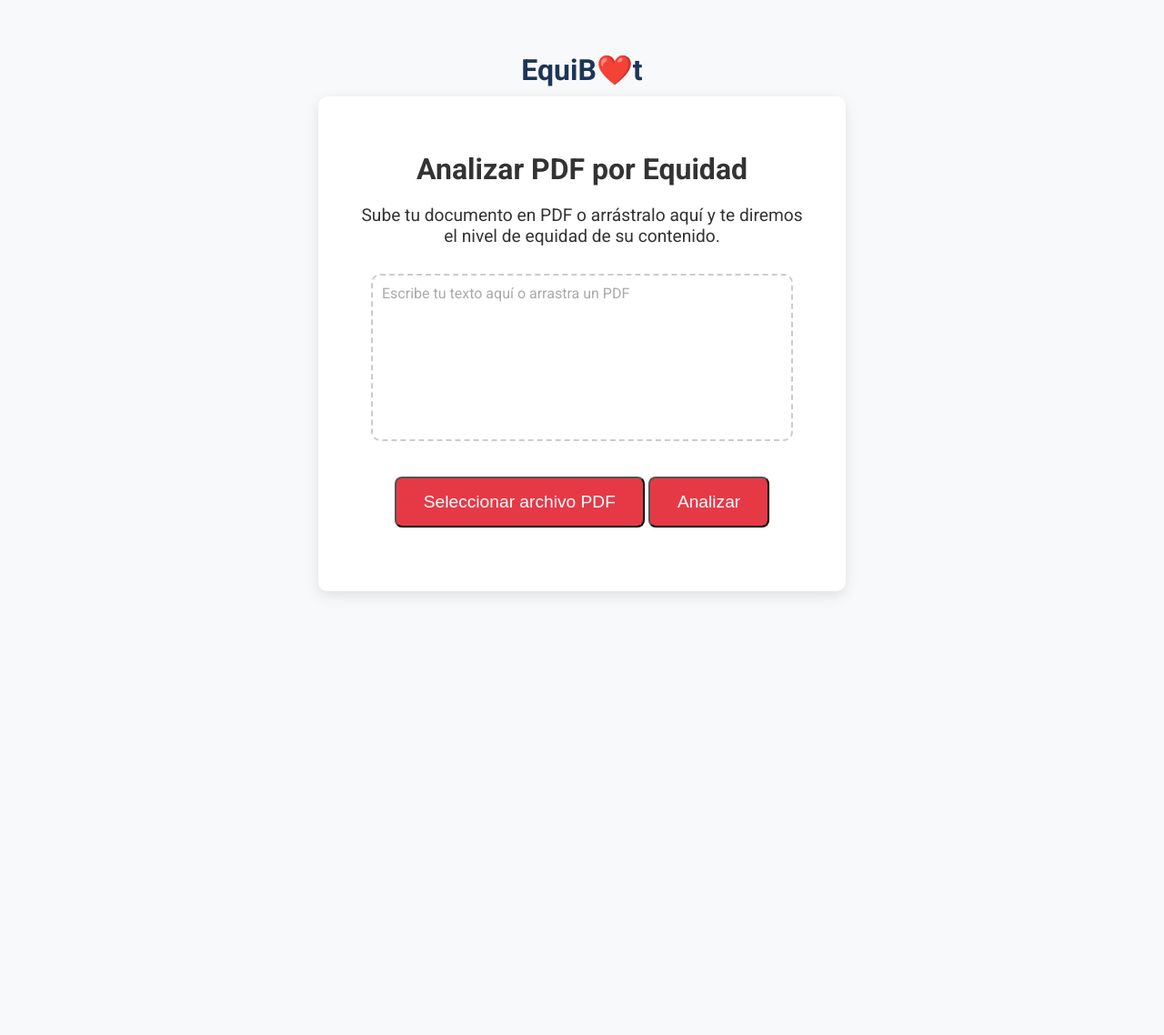
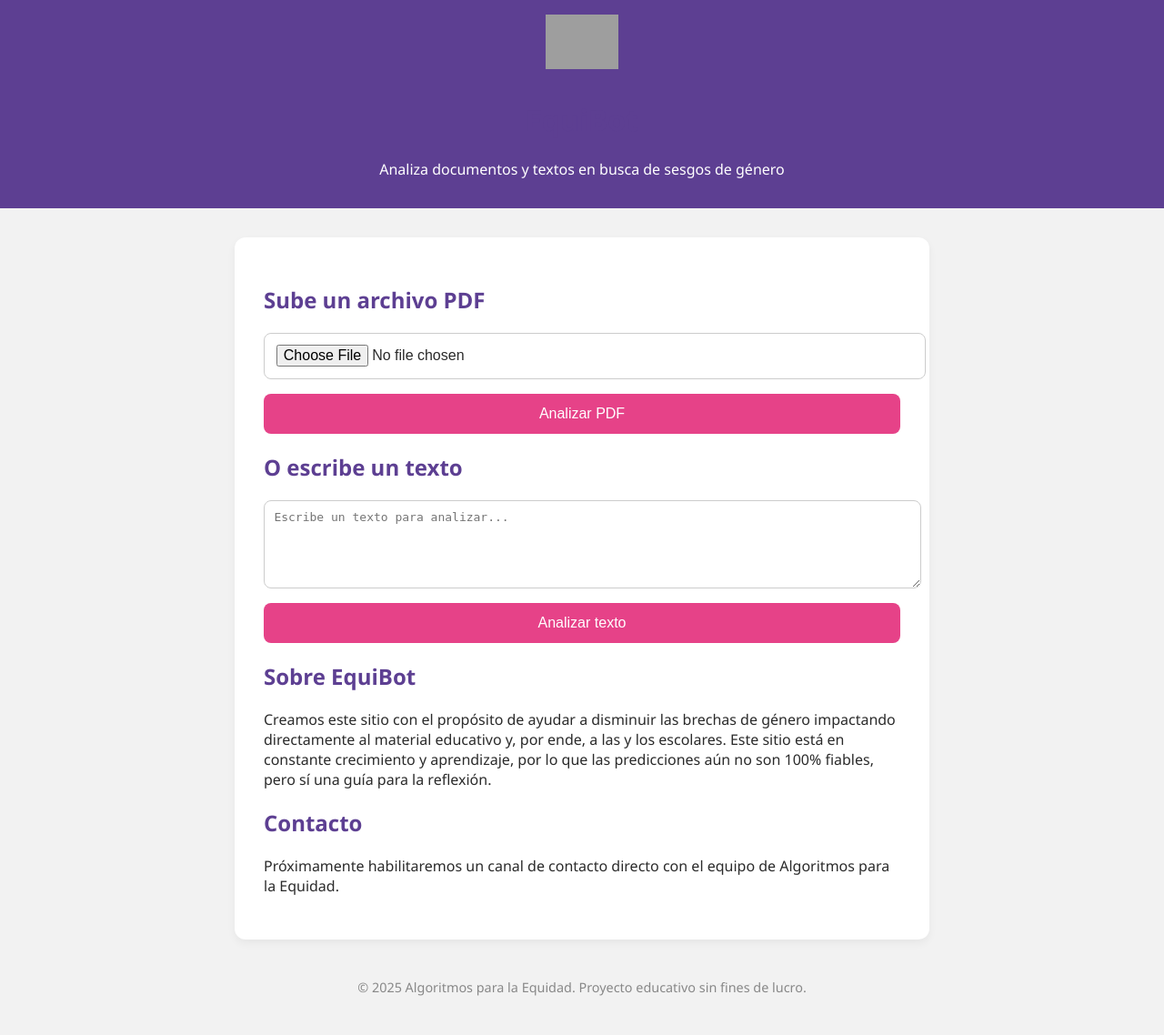
Before and after one commit to constanza-belen/EquiBot, a Flask app: page / in a window 1280 px wide. Shown: the whole page at 91% size. Before the commit the page ends 655 px from the top, so only its background shows below. Run offline with Flask 3, Linux system fonts and the light colour scheme; grey boxes are pictures that could not be loaded.

Commit message:
Update index.html

```diff
--- a/templates/index.html
+++ b/templates/index.html
@@ -1,217 +1,143 @@
 <!DOCTYPE html>
 <html lang="es">
 <head>
-  <meta charset="UTF-8" />
-  <meta name="viewport" content="width=device-width, initial-scale=1.0" />
-  <title>EquiB❤️t - Analizador de Equidad</title>
-  <link href="https://fonts.googleapis.com/css2?family=Roboto:wght@400;700&display=swap" rel="stylesheet">
+  <meta charset="UTF-8">
+  <meta name="viewport" content="width=device-width, initial-scale=1.0">
+  <title>EquiBot - Análisis de Sesgo de Género</title>
   <style>
     body {
-      font-family: 'Roboto', sans-serif;
+      font-family: 'Segoe UI', sans-serif;
+      margin: 0;
+      background: #f2f2f2;
+      color: #2B2B2B;
+    }
+    header {
+      background-color: #5D3F92;
+      padding: 1em;
       text-align: center;
-      padding: 50px;
-      background-color: #f8f9fa;
-      color: #333;
+      color: white;
     }
-
-    .logo {
-      font-size: 2em;
+    header img {
+      max-height: 60px;
+      margin-bottom: 0.5em;
+    }
+    .container {
+      max-width: 700px;
+      margin: 2em auto;
+      background: white;
+      padding: 2em;
+      border-radius: 12px;
+      box-shadow: 0 4px 10px rgba(0,0,0,0.05);
+    }
+    h1, h2 {
+      color: #5D3F92;
+    }
+    input[type="file"], textarea, button {
+      display: block;
+      width: 100%;
+      margin: 1em 0;
+      padding: 0.8em;
+      border-radius: 8px;
+      border: 1px solid #ccc;
+      font-size: 1em;
+    }
+    button {
+      background-color: #E64288;
+      color: white;
+      border: none;
+      cursor: pointer;
+    }
+    button:hover {
+      background-color: #d03677;
+    }
+    .resultado {
+      margin-top: 1em;
       font-weight: bold;
-      color: #1d3557;
-      margin-bottom: 10px;
+      font-size: 1.1em;
     }
-
-    .logo span {
-      color: #e63946;
-    }
-
-    h1 {
-      font-size: 2em;
-      margin-bottom: 10px;
-    }
-
-    p {
-      font-size: 1.2em;
-      margin-bottom: 30px;
-    }
-
-    .upload-box {
-      display: inline-block;
-      background-color: white;
-      padding: 40px;
-      border-radius: 10px;
-      box-shadow: 0 5px 15px rgba(0,0,0,0.1);
-      max-width: 500px;
-      margin: auto;
-    }
-
-    input[type="file"] {
-      display: none;
-    }
-
-    .upload-label {
-      display: inline-block;
-      background-color: #e63946;
-      color: white;
-      font-size: 1.2em;
-      padding: 15px 30px;
-      border-radius: 8px;
-      cursor: pointer;
-      transition: background-color 0.3s;
-      margin-top: 10px;
-    }
-
-    .upload-label:hover {
-      background-color: #d62828;
-    }
-
-    #nombre-archivo {
-      margin-top: 10px;
-      font-style: italic;
-      color: #555;
-    }
-
-    #resultado {
-      margin-top: 30px;
-      font-size: 1.3em;
-      font-weight: bold;
-      color: #1d3557;
-    }
-
-    .drop-zone {
-      border: 2px dashed #ccc;
-      padding: 30px;
-      border-radius: 10px;
-      margin-top: 20px;
-      color: #333;
-      background: #fff;
-      min-height: 120px;
-      max-width: 400px;
-      margin: auto;
-      text-align: left;
-      overflow: auto;
-      outline: none;
-    }
-
-    .drop-zone.dragover {
-      border-color: #e63946;
-      color: #e63946;
-      background-color: #fff0f0;
+    footer {
+      text-align: center;
+      font-size: 0.9em;
+      margin: 3em auto;
+      color: #888;
     }
   </style>
 </head>
 <body>
-  <div class="logo">EquiB<span>❤️</span>t</div>
+  <header>
+    <img src="Logotipo 3.png" alt="Logo EquiBot">
+    <h1>EquiBot</h1>
+    <p>Analiza documentos y textos en busca de sesgos de género</p>
+  </header>
 
-  <div class="upload-box">
-    <h1>Analizar PDF por Equidad</h1>
-    <p>Sube tu documento en PDF o arrástralo aquí y te diremos el nivel de equidad de su contenido.</p>
+  <div class="container">
+    <h2>Sube un archivo PDF</h2>
+    <input type="file" id="archivo">
+    <button onclick="enviarPDF()">Analizar PDF</button>
 
-    <form id="formulario">
-      <div class="drop-zone" id="drop-zone" contenteditable="true" style="min-height:120px;max-width:400px;margin:auto;text-align:left;overflow:auto;background:#fff;position:relative;">
-        <span id="drop-zone-placeholder" style="color:#aaa;position:absolute;pointer-events:none;left:10px;top:10px;">Escribe tu texto aquí o arrastra un PDF</span>
-      </div>
-      <input type="file" id="pdf" accept="application/pdf" style="display:none;" />
-      <br>
-      <button type="button" class="upload-label" id="boton-subir" style="margin-top:10px;">Seleccionar archivo PDF</button>
-      <button class="upload-label" type="submit" style="margin-top:20px;">Analizar</button>
-    </form>
-    <p id="resultado"></p>
+    <h2>O escribe un texto</h2>
+    <textarea id="texto" rows="5" placeholder="Escribe un texto para analizar..." ></textarea>
+    <button onclick="analizarTexto()">Analizar texto</button>
+
+    <div class="resultado" id="resultado"></div>
+
+    <h2>Sobre EquiBot</h2>
+    <p>
+      Creamos este sitio con el propósito de ayudar a disminuir las brechas de género impactando directamente al material educativo y, por ende, a las y los escolares. Este sitio está en constante crecimiento y aprendizaje, por lo que las predicciones aún no son 100% fiables, pero sí una guía para la reflexión.
+    </p>
+
+    <h2>Contacto</h2>
+    <p>Próximamente habilitaremos un canal de contacto directo con el equipo de Algoritmos para la Equidad.</p>
   </div>
 
+  <footer>
+    &copy; 2025 Algoritmos para la Equidad. Proyecto educativo sin fines de lucro.
+  </footer>
+
   <script>
-    const dropZone = document.getElementById('drop-zone');
-    const pdfInput = document.getElementById('pdf');
-    const placeholder = document.getElementById('drop-zone-placeholder');
-    const botonSubir = document.getElementById('boton-subir');
-    let archivoSeleccionado = null;
+    function enviarPDF() {
+      const input = document.getElementById('archivo');
+      const resultado = document.getElementById('resultado');
+      const archivo = input.files[0];
+      if (!archivo) {
+        resultado.innerText = "Por favor selecciona un archivo PDF.";
+        return;
+      }
+      const formData = new FormData();
+      formData.append("file", archivo);
+      fetch("/subir_pdf", {
+        method: "POST",
+        body: formData
+      })
+      .then(response => response.json())
+      .then(data => {
+        resultado.innerText = data.mensaje + ` (Equidad: ${data.porcentaje}%)`;
+      })
+      .catch(error => {
+        resultado.innerText = "Error al conectar con el servidor.";
+        console.error(error);
+      });
+    }
 
-    // Solo el botón abre el selector de archivos
-    botonSubir.addEventListener('click', () => pdfInput.click());
-
-    // Drag & Drop
-    dropZone.addEventListener('dragover', (e) => {
-      e.preventDefault();
-      dropZone.classList.add('dragover');
-    });
-    dropZone.addEventListener('dragleave', () => {
-      dropZone.classList.remove('dragover');
-    });
-    dropZone.addEventListener('drop', (e) => {
-      e.preventDefault();
-      dropZone.classList.remove('dragover');
-      const files = e.dataTransfer.files;
-      if (files.length > 0 && files[0].type === 'application/pdf') {
-        archivoSeleccionado = files[0];
-        dropZone.innerText = `Archivo seleccionado: ${archivoSeleccionado.name}`;
-        placeholder.style.display = 'none';
-      } else {
-        archivoSeleccionado = null;
-        dropZone.innerText = 'Archivo no válido. Solo PDF o texto.';
-        placeholder.style.display = 'none';
-      }
-    });
-
-    // Selección manual de archivo
-    pdfInput.addEventListener('change', () => {
-      archivoSeleccionado = pdfInput.files[0];
-      if (archivoSeleccionado) {
-        dropZone.innerText = `Archivo seleccionado: ${archivoSeleccionado.name}`;
-        placeholder.style.display = 'none';
-      }
-    });
-
-    // Limpiar placeholder si el usuario escribe
-    dropZone.addEventListener('input', () => {
-      if (dropZone.innerText.trim() !== '') {
-        placeholder.style.display = 'none';
-        archivoSeleccionado = null; // Si escribe, se borra el archivo seleccionado
-      } else {
-        placeholder.style.display = '';
-      }
-    });
-
-    // Enviar formulario
-    document.getElementById('formulario').addEventListener('submit', async (e) => {
-      e.preventDefault();
-      document.getElementById('resultado').innerText = 'Analizando...';
-
-      if (archivoSeleccionado) {
-        // Analizar PDF
-        const formData = new FormData();
-        formData.append('file', archivoSeleccionado);
-        const respuesta = await fetch('/subir_pdf', {
-          method: 'POST',
-          body: formData
-        });
-        const datos = await respuesta.json();
-        if (datos.porcentaje !== undefined && datos.mensaje !== undefined) {
-          document.getElementById('resultado').innerHTML =
-            `Porcentaje de equidad: <b>${datos.porcentaje}%</b><br>${datos.mensaje}`;
-        } else {
-          document.getElementById('resultado').innerText = 'Error en el análisis';
-        }
-      } else {
-        // Analizar texto
-        const texto = dropZone.innerText.trim();
-        if (!texto) {
-          document.getElementById('resultado').innerText = 'Por favor escribe un texto o sube un PDF.';
-          return;
-        }
-        const respuesta = await fetch('/analizar_texto', {
-          method: 'POST',
-          headers: {'Content-Type': 'application/json'},
-          body: JSON.stringify({texto})
-        });
-        const datos = await respuesta.json();
-        if (datos.porcentaje !== undefined && datos.mensaje !== undefined) {
-          document.getElementById('resultado').innerHTML =
-            `Porcentaje de equidad: <b>${datos.porcentaje}%</b><br>${datos.mensaje}`;
-        } else {
-          document.getElementById('resultado').innerText = 'Error en el análisis';
-        }
-      }
-    });
+    function analizarTexto() {
+      const texto = document.getElementById('texto').value;
+      const resultado = document.getElementById('resultado');
+      fetch("/analizar_texto", {
+        method: "POST",
+        headers: {
+          'Content-Type': 'application/json'
+        },
+        body: JSON.stringify({ texto: texto })
+      })
+      .then(response => response.json())
+      .then(data => {
+        resultado.innerText = data.mensaje + ` (Equidad: ${data.porcentaje}%)`;
+      })
+      .catch(error => {
+        resultado.innerText = "Error al conectar con el servidor.";
+        console.error(error);
+      });
+    }
   </script>
 </body>
 </html>
```
